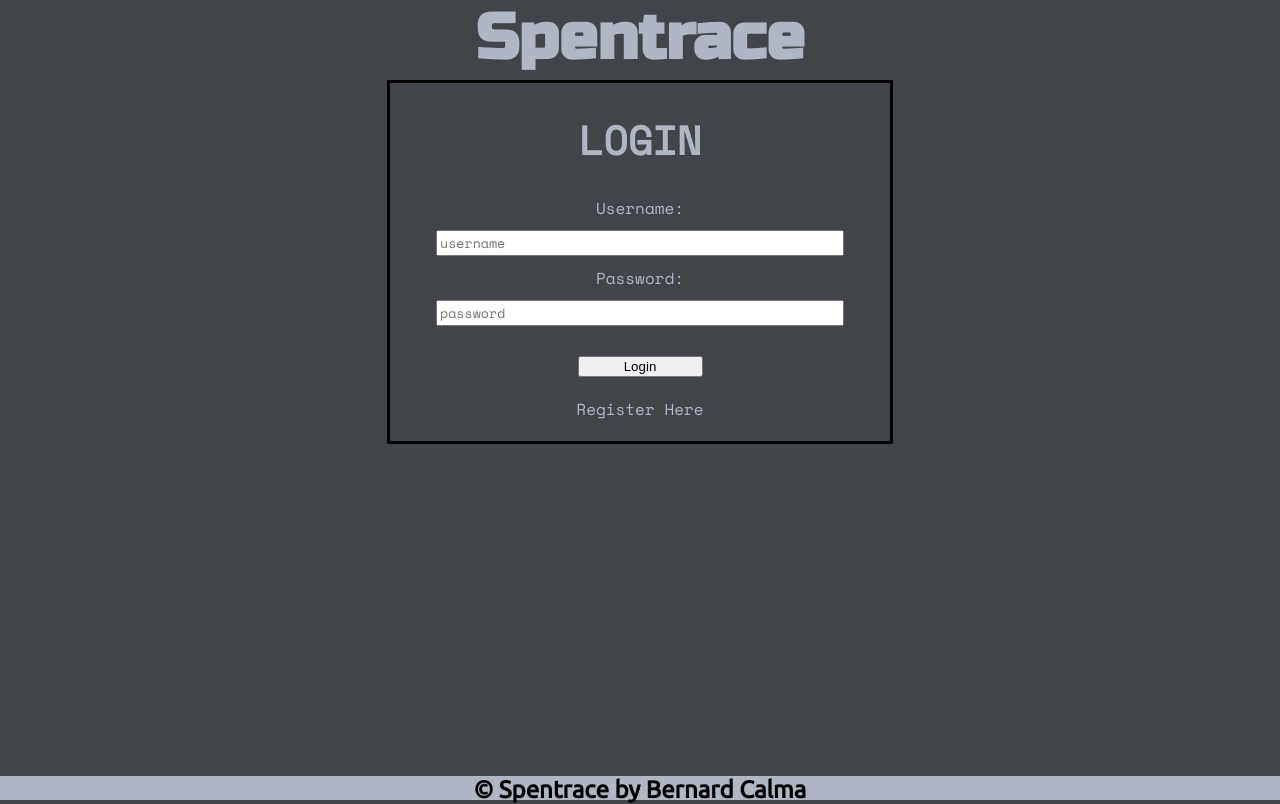
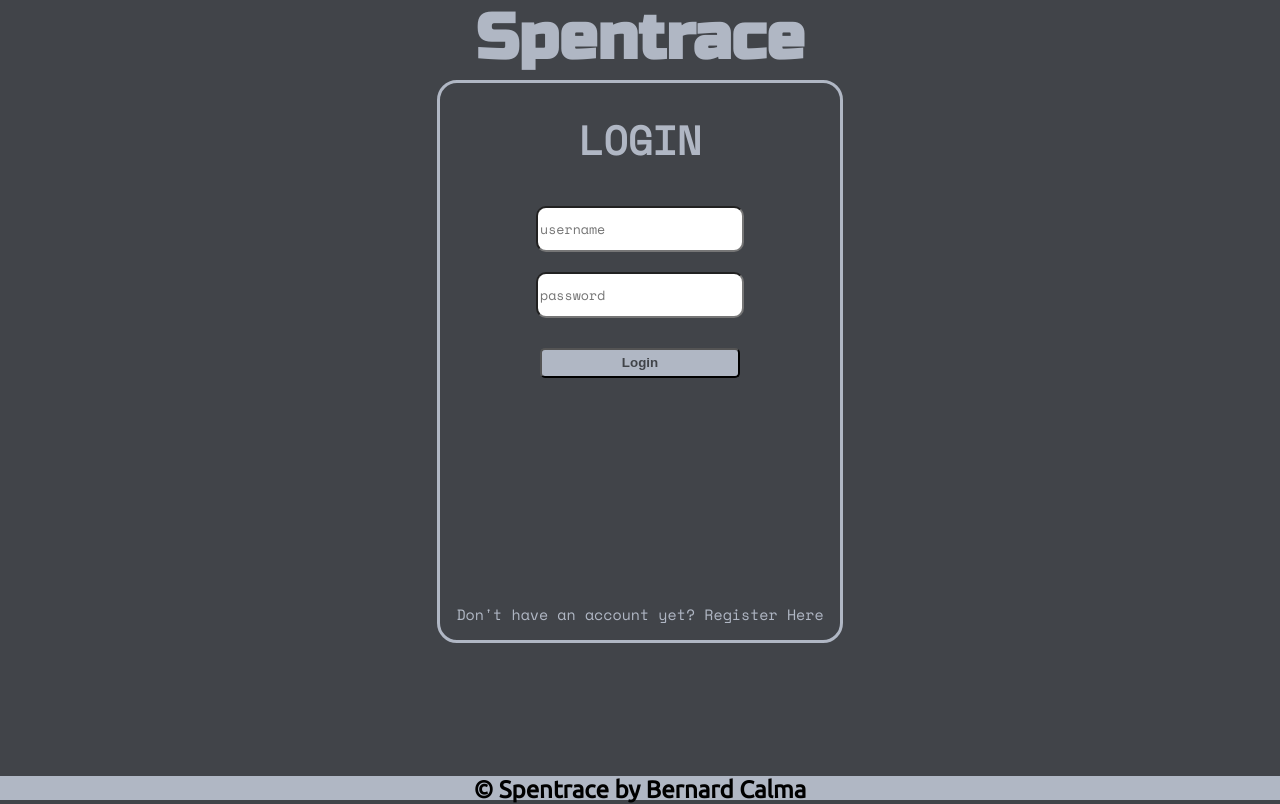
Before and after one commit to Bernard-Calma/spentrace-react, a React (Create React App) app: page / in a window 1280 px wide. Built offline with nearby package versions, Linux system fonts and the light colour scheme.

Commit message:
add styles in login

```diff
--- a/src/container/login/Login.css
+++ b/src/container/login/Login.css
@@ -1,9 +1,14 @@
 .containerLogin, .containerRegister {
-    border: solid black;
-    width: 500px;
+    border: solid #B0B7C4;
+    border-radius: 20px;
+    height: 80%;
+    width: 400px;
     text-align: center;
     margin: auto;
     font-family: 'Space Mono', monospace;
+    display: flex;
+    flex-direction: column;
+    justify-content: space-between;
 }
 
 .registerHeader {
@@ -12,11 +17,11 @@
 }
 
 .loginTitle {
-    flex: 1;
     font-size: 40px;
 }
 
 .formLogin, .formRegister {
+    flex: 1;
     display: flex;
     flex-direction: column;
     font-family: 'Ubuntu', sans-serif;
@@ -28,21 +33,29 @@
     font-family: 'Space Mono', monospace;
 }
 
-.formLogin > label > input, .formRegister > label > input {
-    width: 80%;
+.formLogin > input, .formRegister > input {
+    width: 50%;
     margin: 10px auto;
     font-family: 'Space Mono', monospace;
+    border-radius: 10px;
+    height: 40px;
 }
 
 .btnLogin, .btnRegister {
-    width: 25%;
+    width: 50%;
+    height: 30px;
+    border-radius: 5px;
+    background-color: #B0B7C4;
+    color: #414449;
     margin: 20px auto;
-
+    font-weight: bold;
 }
 
-.containerLogin > p {
-    margin: 0 auto 20px;
-    width: auto;
+.btnLogin:hover, .btnRegister:hover {
+    background-color: #414449;
+    color: #B0B7C4;
+    height: 40px;
+    margin-top: 15px;
 }
 
 .return {
@@ -55,6 +68,15 @@
 
 .loginMessage {
     color: rgb(252, 78, 78)
+}
+
+.registerLink:hover {
+    color: white;
+    cursor: pointer;
+}
+
+.registerText {
+    font-size: 15px !important;
 }
 
 @media screen and (max-width: 900px) {
--- a/src/container/login/Login.jsx
+++ b/src/container/login/Login.jsx
@@ -5,21 +5,14 @@ const Login = (props) => {
         <div className="containerLogin">
             <h1 className="loginTitle"> LOGIN </h1>
             <form className="formLogin" onSubmit={props.handleLogin}>
-                <label htmlFor="username">
-                    Username:
-                    <input type="text" name="username" placeholder="username" value={props.user.username} onChange={props.handleChange}/>
-                </label>
-                <label htmlFor="password">
-                    Password:
-                    <input type="password" name="password" placeholder="password" value={props.user.password} onChange={props.handleChange}/>
-                </label>
-
+                <input type="text" name="username" placeholder="username" value={props.user.username} onChange={props.handleChange}/>
+                <input type="password" name="password" placeholder="password" value={props.user.password} onChange={props.handleChange}/>
                 {
                     props.loginMessage !== ""? <p className="loginMessage">{props.loginMessage}</p> : <></>
                 }
                 <button className="btnLogin">Login</button>
             </form>
-            <p onClick={() => props.handleChangeView("Register")}>Register Here</p>
+            <p className="registerText">Don't have an account yet? <span onClick={() => props.handleChangeView("Register")} className="registerText registerLink">Register Here</span></p>
         </div>
     )
 }
```
